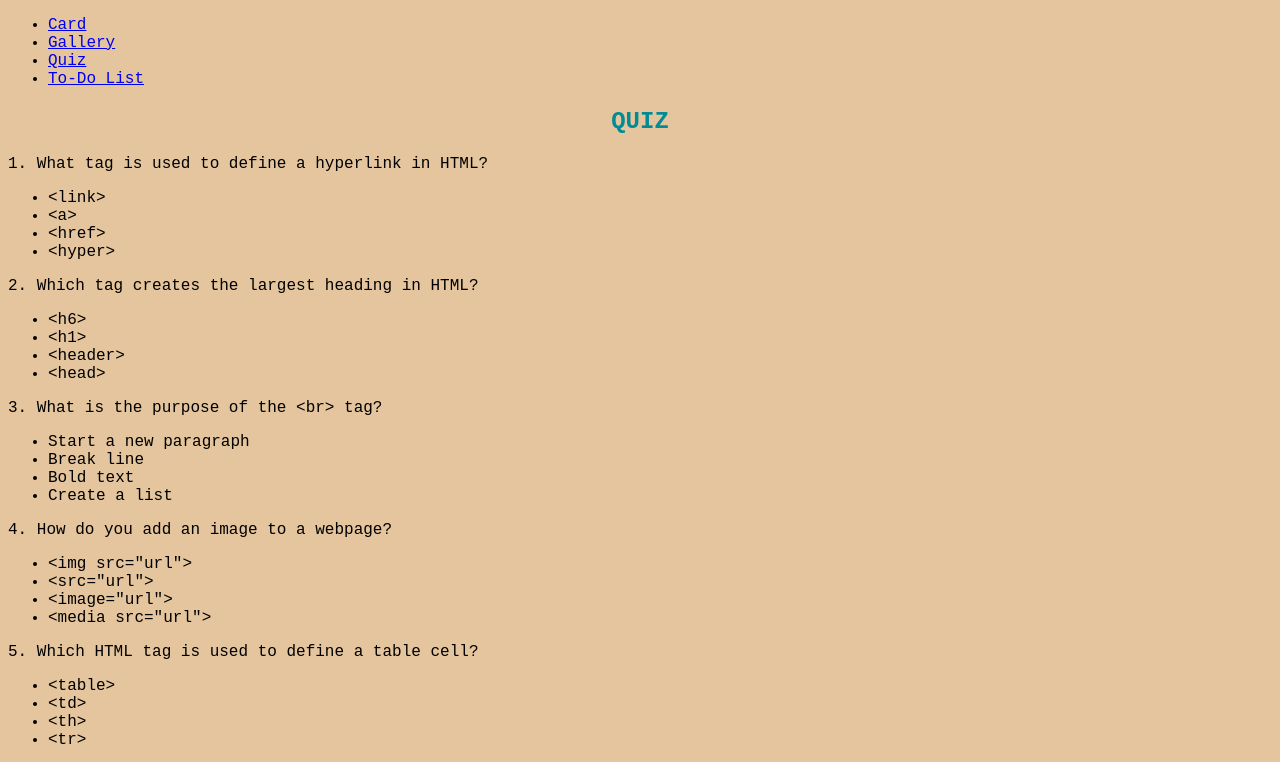
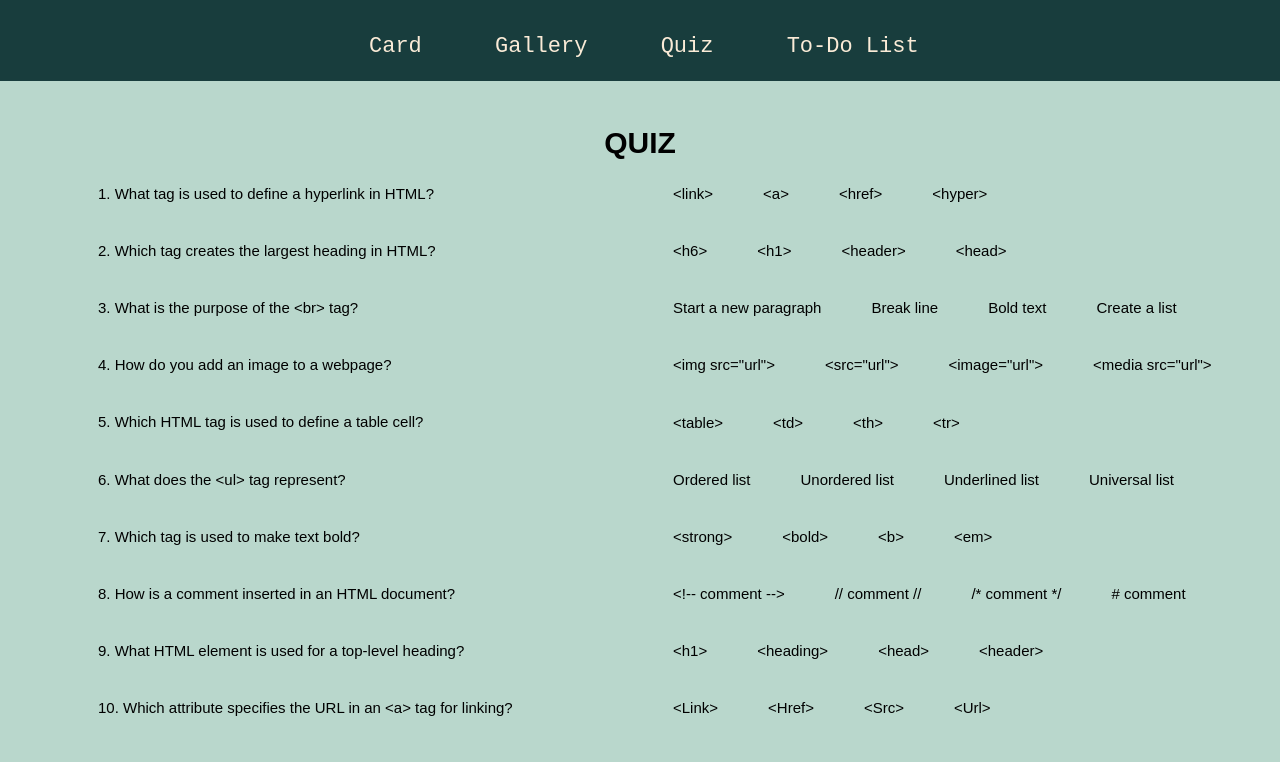
Before and after one commit to aishasiddiqah/Web-Dev-II_SA-1_Clone-Tasks, a plain HTML site: page Class Activity/Exercise 4/pages/quiz.html in a window 1280 px wide. Shown: the top 762 px of the page. Drawn offline with Linux system fonts and the light colour scheme; files that its build step writes are made by us from their sources.

Commit message:
Update quiz.html

```diff
--- a/Class Activity/Exercise 4/pages/quiz.html
+++ b/Class Activity/Exercise 4/pages/quiz.html
@@ -4,16 +4,16 @@
     <meta charset="UTF-8">
     <meta name="viewport" content="width=device-width, initial-scale=1.0">
     <title>Document</title>
-    <link rel="stylesheet" href="/ex4/style.css">
+    <link rel="stylesheet" href="/Class Activity/Exercise 4/style.css">
 </head>
 <body>
     <header>
         <nav>
             <ul>
-                <li><a href="/ex4/index.html">Card</a></li>
-                <li><a href="gallery.html">Gallery</a></li>
-                <li><a href="quiz.html">Quiz</a></li>
-                <li><a href="list.html">To-Do List</a></li>
+                <li><a href="/Class Activity/Exercise 4/index.html">Card</a></li>
+                <li><a href="/Class Activity/Exercise 4/pages/gallery.html">Gallery</a></li>
+                <li><a href="/Class Activity/Exercise 4/pages/quiz.html">Quiz</a></li>
+                <li><a href="/Class Activity/Exercise 4/pages/list.html">To-Do List</a></li>
             </ul>
         </nav>
     </header>
```
